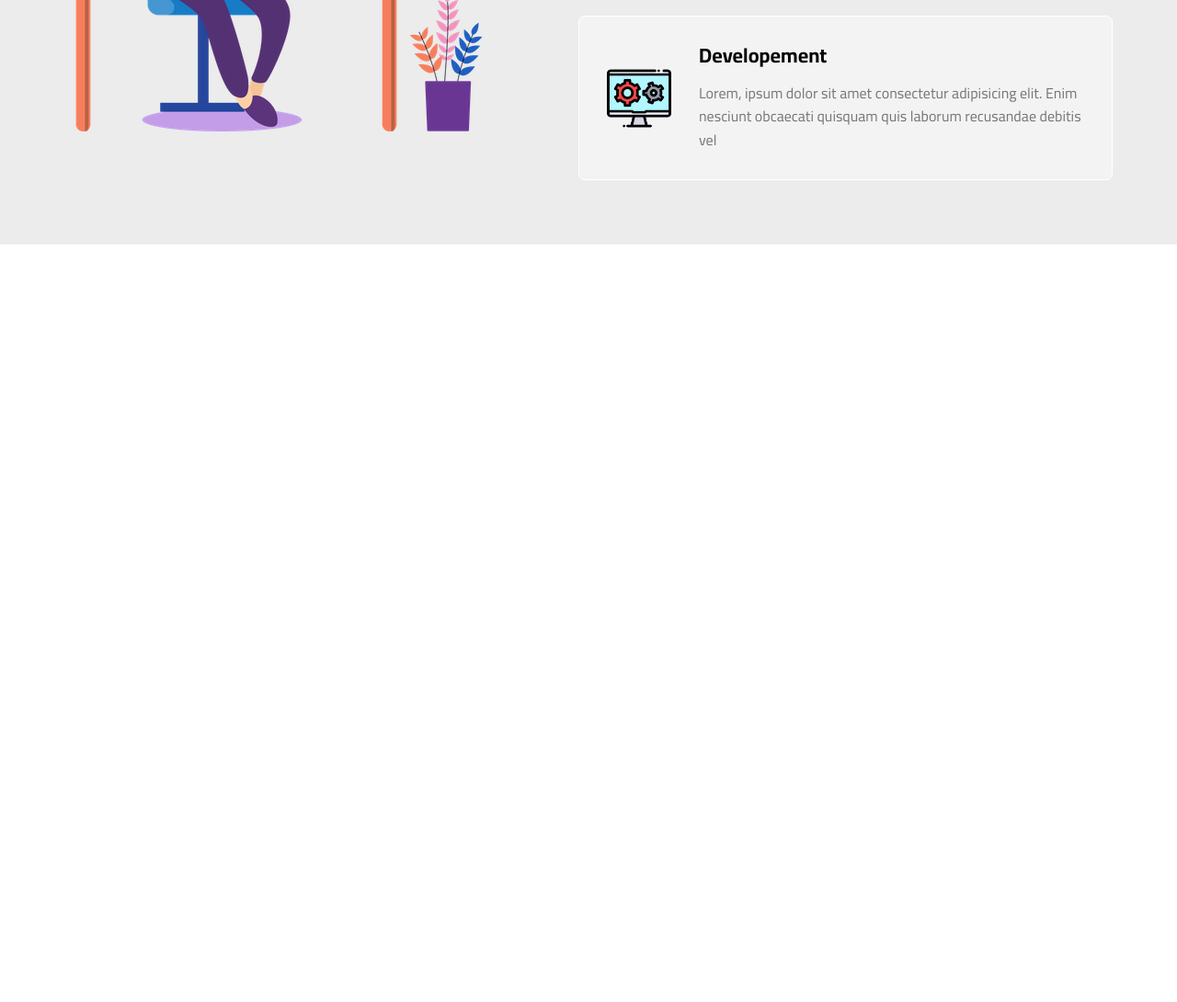
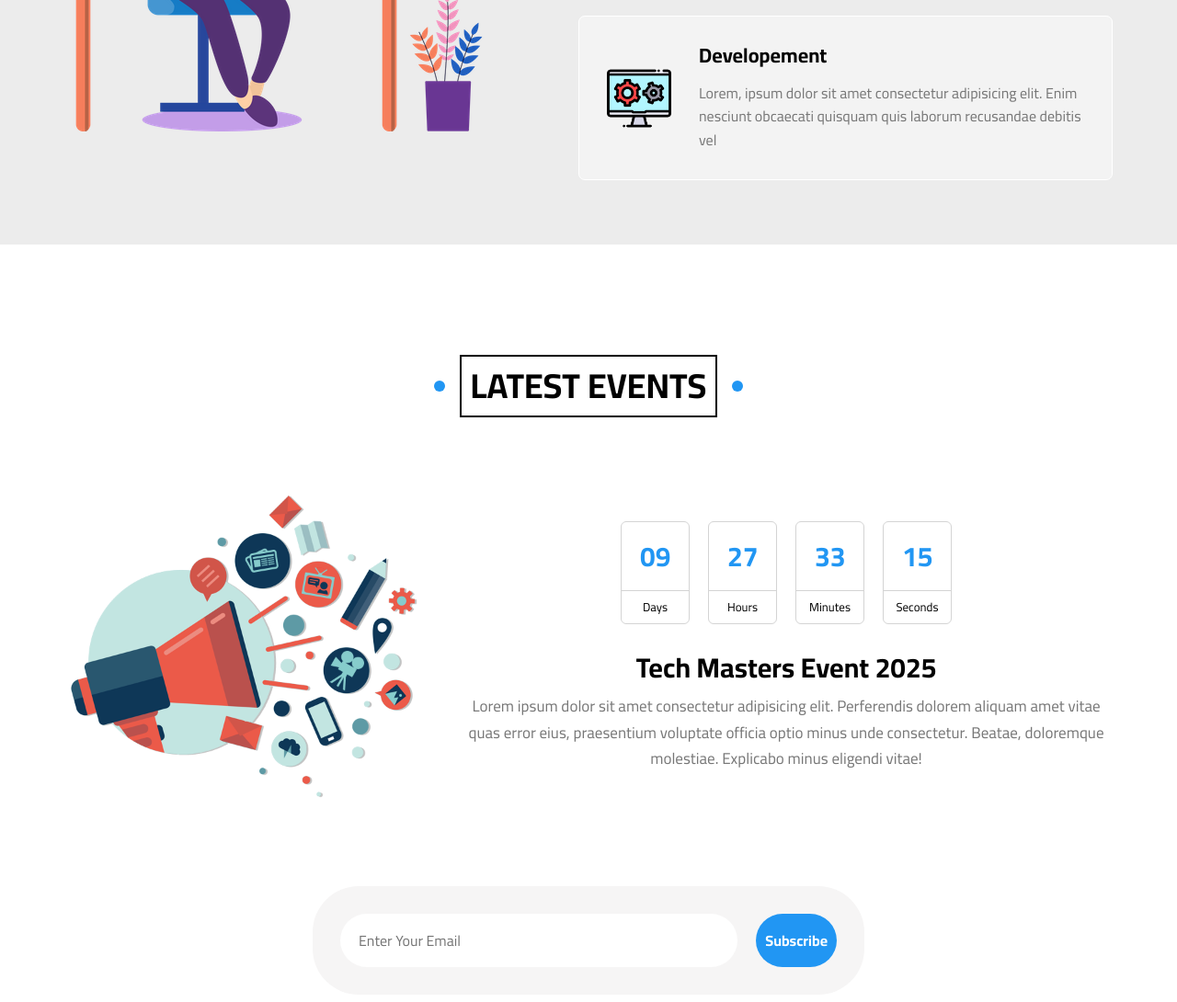
Before and after one commit to omniatawfek/Template-3, a plain HTML site: page index.html in a window 1280 px wide. Shown: the part 8772-9862 px from the top of the page at 92% size. Before the commit the page ends 9038 px from the top, so only its background shows below. Drawn offline with Linux system fonts and the light colour scheme.

Commit message:
add events section

```diff
--- a/CSS/myworld.css
+++ b/CSS/myworld.css
@@ -985,3 +985,126 @@ color: #777;
     }
 }
 /* End How It Works */
+/* Start Events */
+.events {
+    padding-top: 50px;
+    padding-bottom: 50px;
+}
+.events .container {
+    display: flex;
+    flex-wrap: wrap;
+    gap: 30px;
+    align-items: center;
+    justify-content: center;
+}
+.events img {
+    max-width: 400px;
+}
+@media(max-width:991px) {
+    .events img {
+    display: none;
+}
+}
+.events .info {
+flex: 1;
+}
+.events .time {
+    display: flex;
+    justify-content: center;
+    align-items: center;
+    gap: 20px;
+}
+.events .unit {
+    border: 1px solid #D4D4D4;
+    border-radius: 6px;
+    width: 75px;
+    text-align: center;
+    transition: .3s;
+}
+.events span:first-child {
+    display: block;
+    padding: 20px;
+    font-size: 30px;
+    font-weight: bold;
+    color: var(--main-color);
+}
+.events span:last-child {
+    display: block;
+    padding: 10px;
+    border-top: 1px solid #D4D4D4;
+    font-size: 13px;
+    transition: .3s;
+}
+.events .unit:hover ,
+.events .unit:hover span:last-child
+{
+    border-color: var(--main-color);
+}
+.events .title {
+    text-align: center;
+    margin: 30px 0 10px;
+    font-size: 30px;
+}
+.events p {
+    text-align: center;
+    color: #777;
+    line-height: 1.7;
+    font-size: 17px;
+}
+.events .subscribe {
+    width: 100%;
+    margin-top: 50px;
+}
+.events form {
+width: 600px;
+margin: 0 auto;
+padding: 30px;
+background-color: #F6F5F5;
+border-radius: 50px;
+display: flex;
+gap: 20px;
+}
+.events form input[type = "email"] {
+flex: 1;
+border-radius: 50px;
+border: none;
+padding: 20px;
+caret-color: var(--main-color);
+}
+.events form input[type = "email"]::placeholder {
+    transition:opacity .3s;
+}
+.events form input[type = "email"]:focus {
+    outline: none;
+}
+.events form input[type = "email"]:focus::placeholder{
+    opacity: 0;
+}
+.events form input[type = "submit"] {
+background-color: var(--main-color);
+color: white;
+padding: 10px;
+font-weight: bold;
+transition: .3s;
+border: none;
+border-radius: 50px;
+cursor: pointer;
+}
+.events form input[type = "submit"]:hover {
+    background-color: var(--main-color-alt);
+}
+@media(max-width:767px) {
+    .events form {
+        max-width: 100%;
+        padding: 20px;
+        border-radius: 0;
+        flex-direction: column;
+    }
+    .events form input[type = "email"] {
+        border-radius: 0;
+    }
+    .events form input[type = "submit"] {
+        border-radius: 0;
+    }
+}
+/* End Events */
--- a/index.html
+++ b/index.html
@@ -711,5 +711,43 @@
             </div>
         </div>
         <!--End How It Works-->
+        <!-- Start Events -->
+        <div class="events" id="events">
+            <div class="heading">
+                <h2>Latest Events</h2>
+            </div>
+            <div class="container">
+                <img src="Images/events.png" alt="">
+                <div class="info">
+                    <div class="time">
+                        <div class="unit">
+                            <span>09</span>
+                            <span>Days</span>
+                        </div>
+                        <div class="unit">
+                            <span>27</span>
+                            <span>Hours</span>
+                        </div>
+                        <div class="unit">
+                            <span>33</span>
+                            <span>Minutes</span>
+                        </div>
+                        <div class="unit">
+                            <span>15</span>
+                            <span>Seconds</span>
+                        </div>
+                    </div>
+                    <h2 class="title">Tech Masters Event 2025</h2>
+                    <p>Lorem ipsum dolor sit amet consectetur adipisicing elit. Perferendis dolorem aliquam amet vitae quas error eius, praesentium voluptate officia optio minus unde consectetur. Beatae, doloremque molestiae. Explicabo minus eligendi vitae!</p>
+                </div>
+                <div class="subscribe">
+                    <form action="">
+                        <input type="email" placeholder="Enter Your Email">
+                        <input type="submit" value="Subscribe">
+                    </form>
+                </div>
+            </div>
+        </div>
+        <!-- End Events -->
 </body>
 </html>
```
